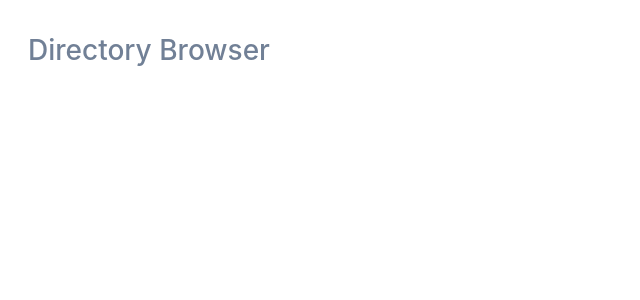
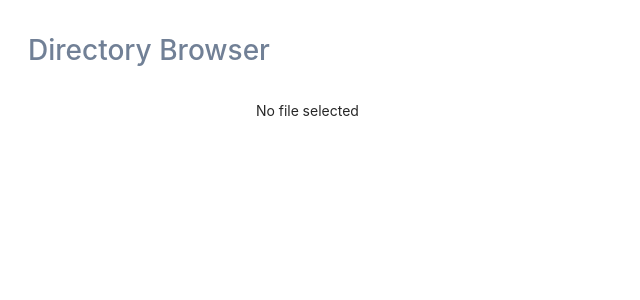
Before and after one commit to sstano/atlas, a React (Create React App) app: page / in a window 1280 px wide. Shown: the top 300 px of the page, without its empty margins (0-640 px from the left). Built offline with nearby package versions, Linux system fonts and the light colour scheme; no server answers.

Commit message:
Selected file preview

```diff
--- a/src/api/index.ts
+++ b/src/api/index.ts
@@ -29,6 +29,7 @@ const QUERIES = {
 };
 
 const getFolderContent = async (id?: string): Promise<DirectoryItem[]> => {
+  console.log("[GQL] Sending 'getList' request");
   const result = await client.query({
     query: QUERIES.listFolder(id),
   });
@@ -36,6 +37,7 @@ const getFolderContent = async (id?: string): Promise<DirectoryItem[]> => {
 };
 
 const getFileDetails = async (id: string): Promise<File | null> => {
+  console.log("[GQL] Sending 'getFile' request");
   const result = await client.query({
     query: QUERIES.getFile(id),
   });
--- a/src/fileBrowser/FileBrowser.tsx
+++ b/src/fileBrowser/FileBrowser.tsx
@@ -18,6 +18,7 @@ const FileBrowser: React.FC<FileBrowserProps> = () => {
             isLoadingInitialData,
             onFolderOpened,
             onFileOpened,
+            previewedFile,
           }) => (
             <>
               <DirectoryTree
@@ -28,7 +29,10 @@ const FileBrowser: React.FC<FileBrowserProps> = () => {
                 onFolderOpened={onFolderOpened}
               />
 
-              <FilePreview className={styles.filePreviewPanel} />
+              <FilePreview
+                className={styles.filePreviewPanel}
+                file={previewedFile}
+              />
             </>
           )}
         </FileTreeContext.Consumer>
--- a/src/fileBrowser/FileBrowserContainer.tsx
+++ b/src/fileBrowser/FileBrowserContainer.tsx
@@ -7,6 +7,7 @@ import FileBrowser from "./FileBrowser";
 import DirectoryItem from "../types/DirectoryItem";
 import initializeFileMap from "./utils/initializeFileMap";
 import createNextFileMap from "./utils/createNextFileMap";
+import File from "../types/File";
 
 const FileBrowserContainer: React.FC = () => {
   const [fileMap, setFileMap] = useState<Record<string, DirectoryItem> | null>(
@@ -14,9 +15,17 @@ const FileBrowserContainer: React.FC = () => {
   );
   const [isLoadingInitialData, setLoading] = useState<boolean>(false);
   const [loadingError, setLoadingError] = useState(null);
+  const [previewedFile, setPreviewedFile] = useState<File | null>(null);
 
-  const onFileOpened = (fileId: string): void => {
-    // TODO
+  const onFileOpened = async (fileId: string): Promise<void> => {
+    try {
+      const fileDetails = await apiHelper.getFileDetails(fileId);
+      setPreviewedFile(fileDetails);
+    } catch (error) {
+      setPreviewedFile(null);
+      console.error(error);
+      setLoadingError(error);
+    }
   };
 
   const onFolderOpened = async (folderId: string): Promise<void> => {
@@ -60,6 +69,7 @@ const FileBrowserContainer: React.FC = () => {
         fileMap,
         isLoadingInitialData,
         loadingError,
+        previewedFile,
         onFileOpened,
         onFolderOpened,
       }}
--- a/src/fileBrowser/FileTreeContext.ts
+++ b/src/fileBrowser/FileTreeContext.ts
@@ -1,5 +1,6 @@
 import React from "react";
 import DirectoryItem from "../types/DirectoryItem";
+import File from "../types/File";
 
 export type FileTreeContextType = {
   fileMap: Record<string, DirectoryItem> | null;
@@ -7,6 +8,7 @@ export type FileTreeContextType = {
   isLoadingInitialData: boolean;
   onFileOpened: (fileId: string) => any; // eslint-disable-line @typescript-eslint/no-explicit-any
   onFolderOpened: (folderId: string) => any; // eslint-disable-line @typescript-eslint/no-explicit-any
+  previewedFile: File | null;
 };
 
 export default React.createContext({
@@ -15,4 +17,5 @@ export default React.createContext({
   isLoadingInitialData: false,
   onFileOpened: () => null,
   onFolderOpened: () => null,
+  previewedFile: null,
 } as FileTreeContextType);
--- a/src/fileBrowser/components/FilePreview/index.tsx
+++ b/src/fileBrowser/components/FilePreview/index.tsx
@@ -1,11 +1,15 @@
 import React from "react";
+import File from "../../../types/File";
 
 type FilePreviewProps = {
   className?: string;
+  file: File | null;
 };
 
-const FilePreview: React.FC<FilePreviewProps> = ({ className }) => {
-  return <div className={className} />;
+const FilePreview: React.FC<FilePreviewProps> = ({ className, file }) => {
+  return (
+    <div className={className}>{file ? file.text : "No file selected"}</div>
+  );
 };
 
 export default FilePreview;
```
